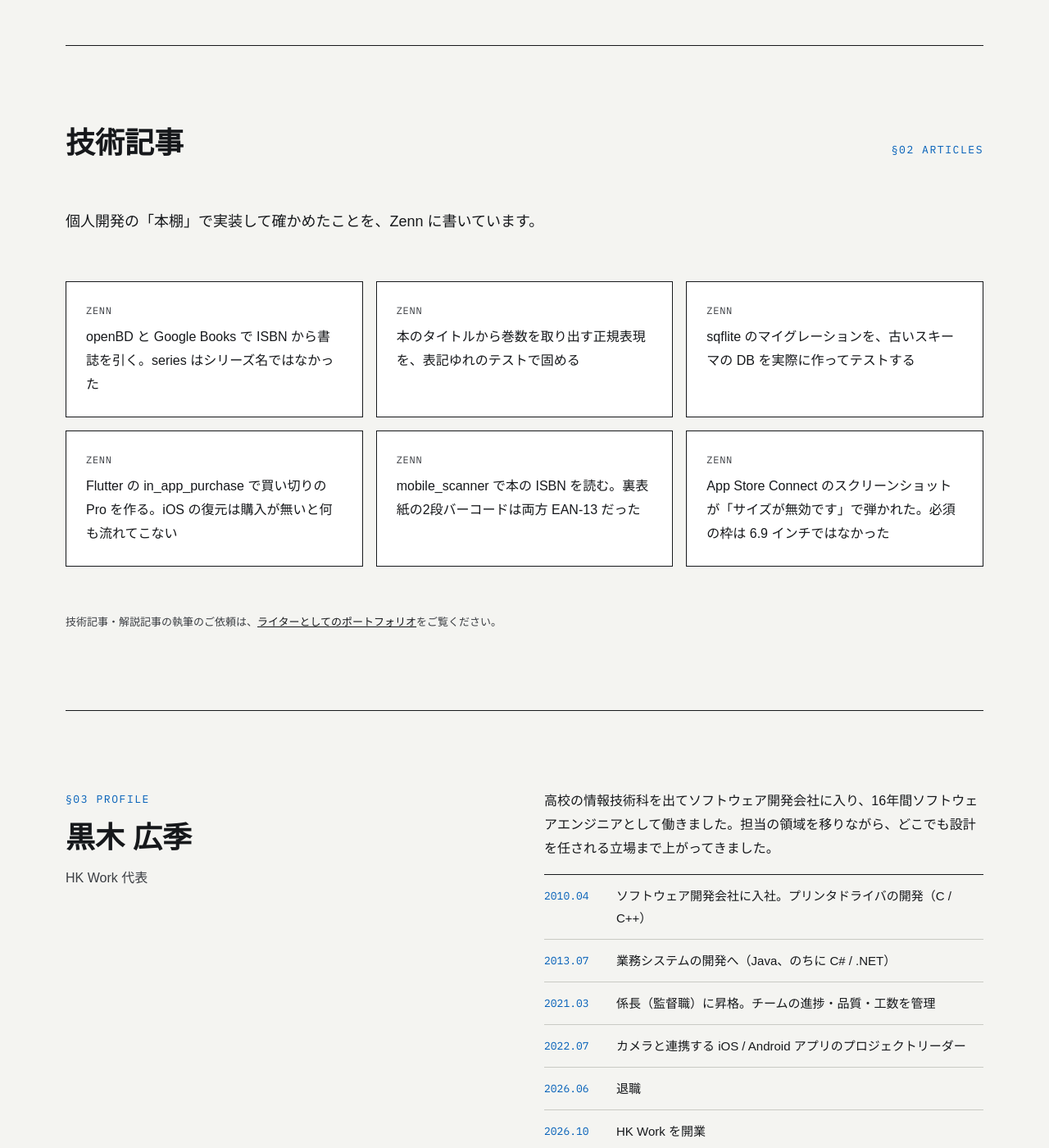
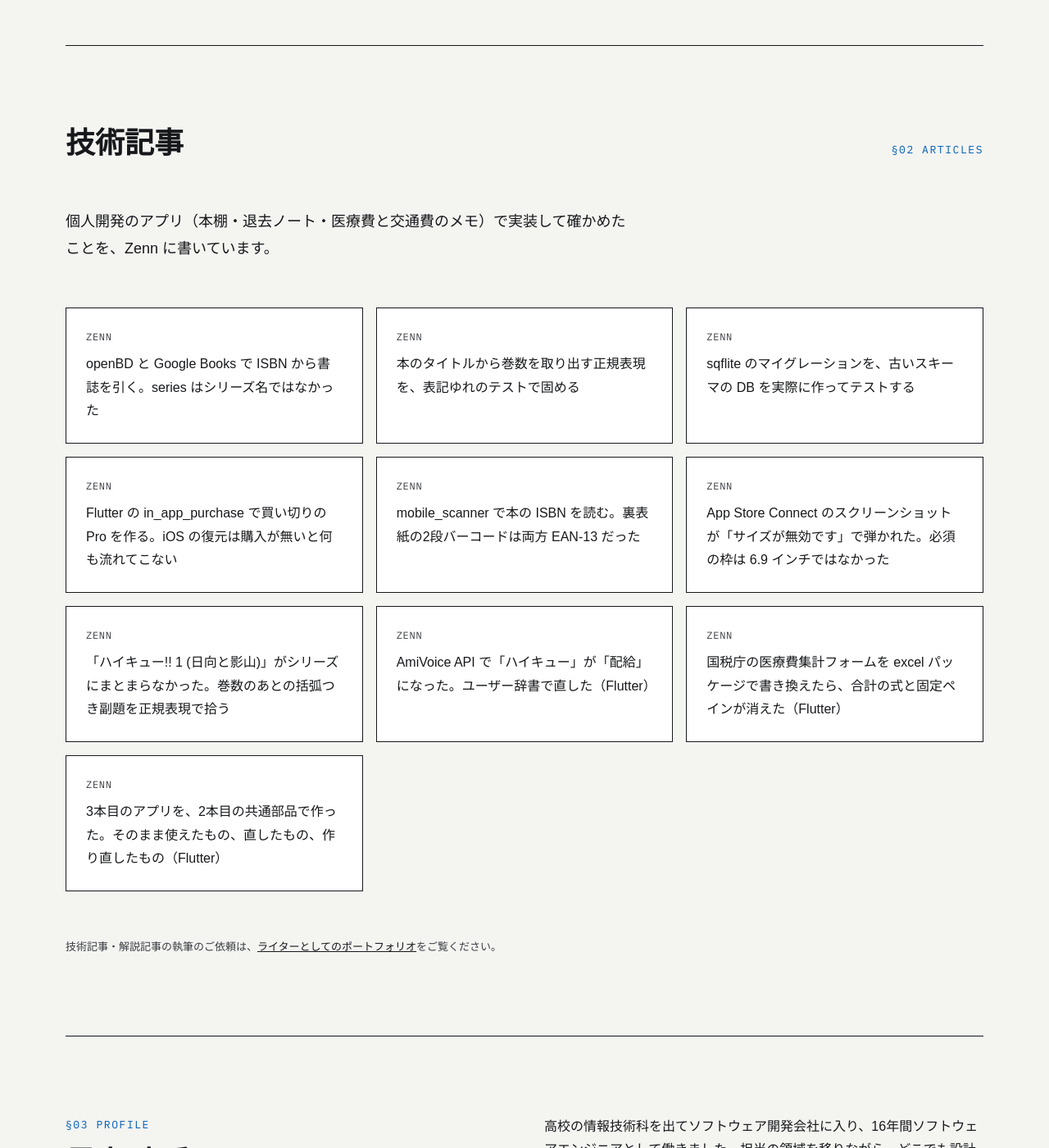
Before and after one commit to hirokikurogi-oss/hirokikurogi-oss.github.io, a Jekyll site: the page built from index.html, in a window 1280 px wide and 1400 px high, scrolled down 3567 px. Shown: the whole window at 82% size. Built offline with Jekyll 4.4.1, drawn with Linux system fonts in a browser that asks for light colours; some web fonts are replaced.

Commit message:
トップの技術記事に、公開済みの技術系の記事を追加する
Co-Authored-By: Claude Sonnet 5.5 <noreply@anthropic.com>

```diff
--- a/_data/articles.yml
+++ b/_data/articles.yml
@@ -11,3 +11,11 @@
   title: mobile_scanner で本の ISBN を読む。裏表紙の2段バーコードは両方 EAN-13 だった
 - slug: app-store-connect-screenshot-size
   title: App Store Connect のスクリーンショットが「サイズが無効です」で弾かれた。必須の枠は 6.9 インチではなかった
+- slug: series-subtitle-in-parentheses
+  title: 「ハイキュー!! 1 (日向と影山)」がシリーズにまとまらなかった。巻数のあとの括弧つき副題を正規表現で拾う
+- slug: amivoice-profilewords-flutter
+  title: AmiVoice API で「ハイキュー」が「配給」になった。ユーザー辞書で直した（Flutter）
+- slug: xlsx-shuukei-form-archive-vs-excel
+  title: 国税庁の医療費集計フォームを excel パッケージで書き換えたら、合計の式と固定ペインが消えた（Flutter）
+- slug: reuse-common-parts-third-app
+  title: 3本目のアプリを、2本目の共通部品で作った。そのまま使えたもの、直したもの、作り直したもの（Flutter）
--- a/index.html
+++ b/index.html
@@ -153,7 +153,7 @@ layout: default
     <h2>技術記事</h2>
     <p class="label">§02 ARTICLES</p>
   </div>
-  <p class="lead-l">個人開発の「本棚」で実装して確かめたことを、Zenn に書いています。</p>
+  <p class="lead-l">個人開発のアプリ（本棚・退去ノート・医療費と交通費のメモ）で実装して確かめたことを、Zenn に書いています。</p>
   {%- if site.data.articles.size > 0 %}
   <div class="articles">
     {%- for a in site.data.articles %}
```
